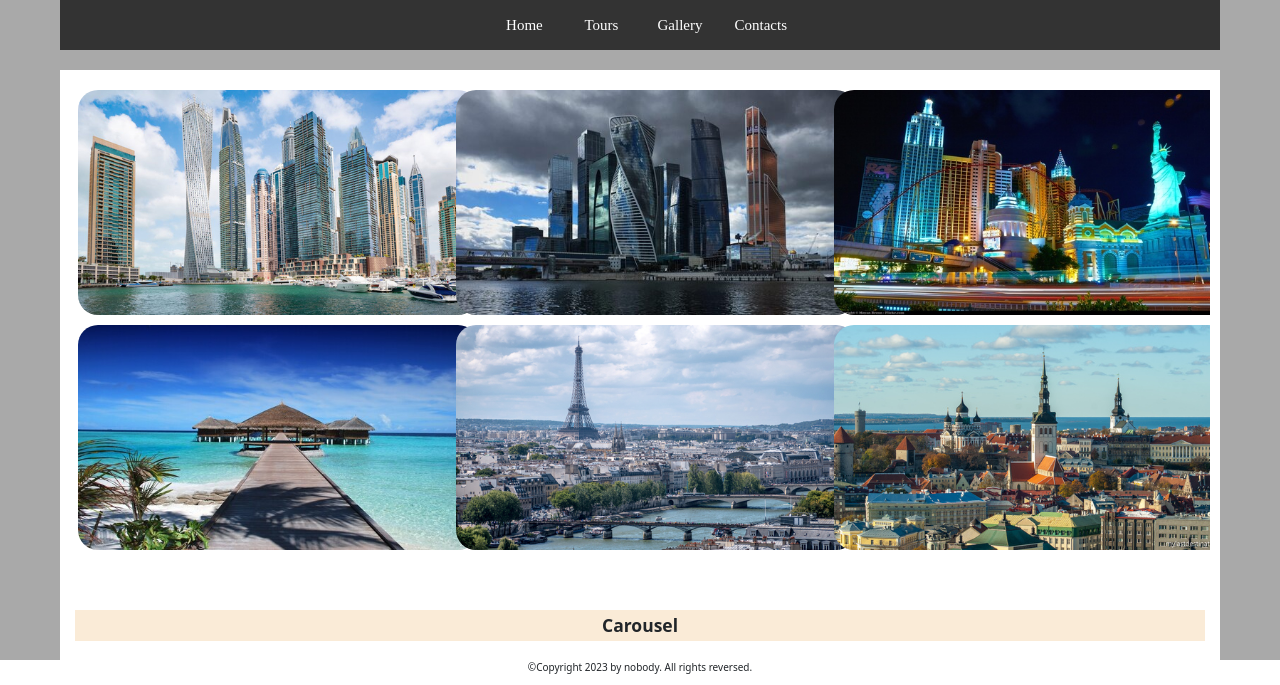
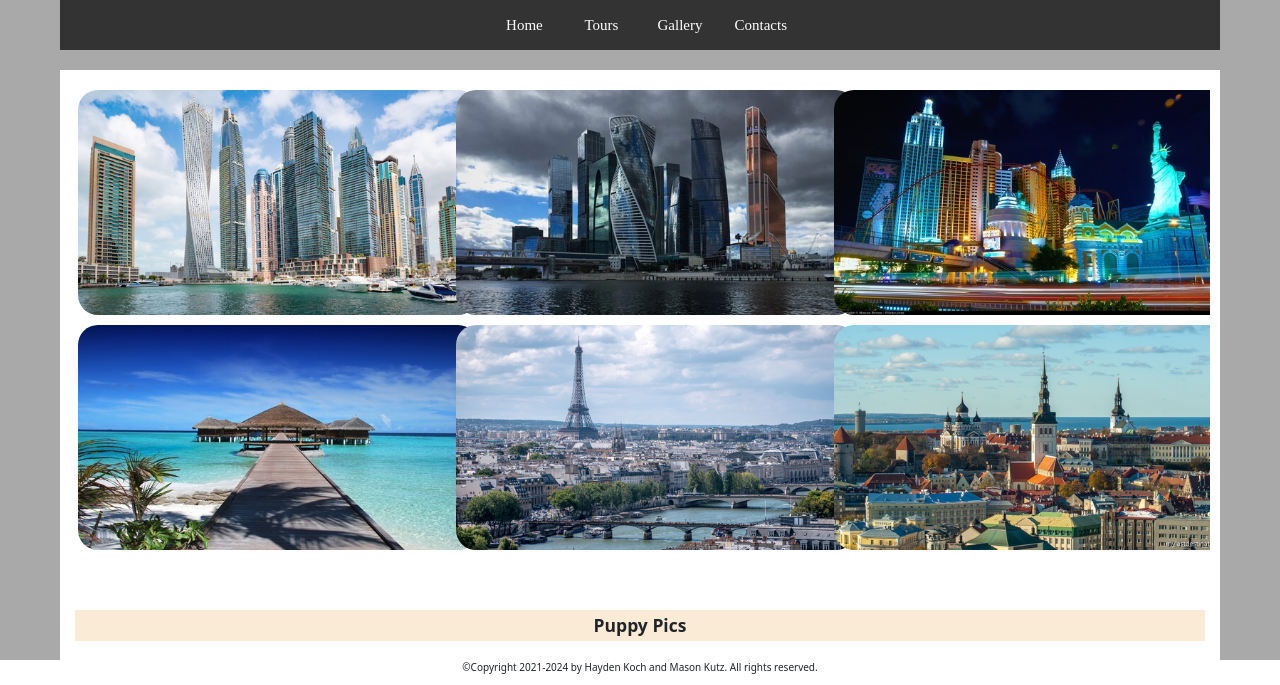
Before and after one commit to HaydiniCodes/websiteWithPicturesforPups, a plain HTML site: page index.html in a window 1280 px wide. Shown: the part 115-800 px from the top of the page. Drawn offline with nearby package versions, Linux system fonts and the light colour scheme; some packages are replaced by stand-ins of ours; a script that the page names is missing.

Commit message:
Update index.html

```diff
--- a/index.html
+++ b/index.html
@@ -62,7 +62,7 @@
 </section>
 
 
-    <h3 class="text-center strong m-4"><strong>Carousel</strong></h3>
+    <h3 class="text-center strong m-4"><strong>Puppy Pics</strong></h3>
     <section class = 'carouselPhotos'>
 
 
@@ -190,7 +190,7 @@
 
 </main>
 <footer>
-    <p>©Copyright 2023 by nobody. All rights reversed.</p>
+    <p>©Copyright 2021-2024 by Hayden Koch and Mason Kutz. All rights reserved.</p>
 </footer>
 
 
```
